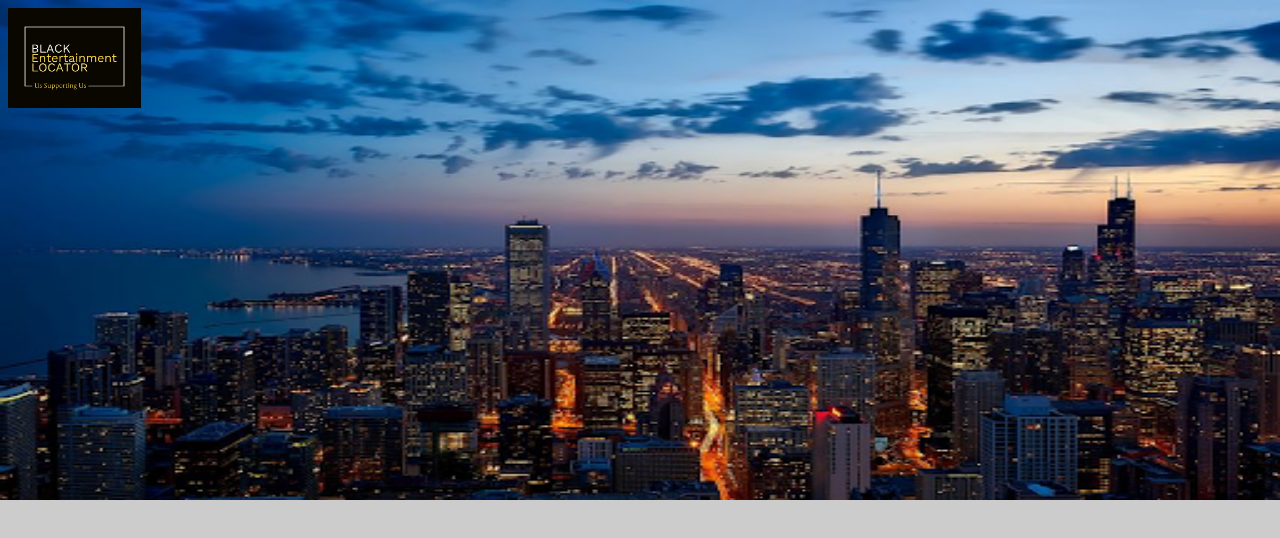
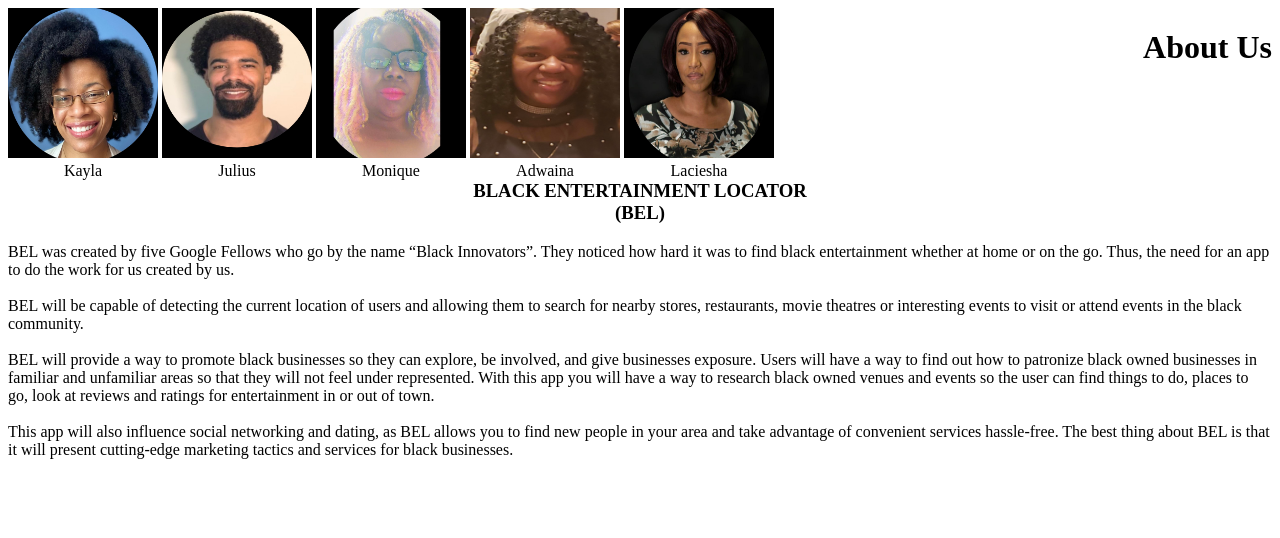
Before and after one commit to blackinnovators/Capstone-Project, a plain HTML site: page index.html in a window 1280 px wide. Drawn offline with Linux system fonts and the light colour scheme.

Commit message:
new updates

```diff
--- a/index.html
+++ b/index.html
@@ -4,17 +4,63 @@
         <link rel="stylesheet" href="style.css">
 
         <title>
-
+            "About Us"
         </title>
     </head>
     <body>
-        <img id="logo1" src="BELlogo1.png">
-        <section>
-            <header>
+        <div id="top">
+            <div id="photos">
+                <figure>
+                    <img id="photo1" src="11.jpg">
+                    <figcaption>Kayla</figcaption>
+                </figure>
+                <figure>
+                    <img id="photo1" src="12.jpg">
+                    <figcaption>Julius</figcaption>
+                </figure>
+            <figure>
+                    <img id="photo1" src="13.jpg">
+                    <figcaption>Monique</figcaption>
+                </figure>
+
+             <figure>
+                    <img id="photo1" src="14.jpg">
+                    <figcaption>Adwaina</figcaption>
+                </figure>
+
+               <figure>
+                    <img id="photo1" src="15.jpg">
+                    <figcaption>Laciesha</figcaption>
+                </figure>
 
 
+            </div>
+            <h1>About Us</h1>
+        </div>
 
-            </header>
-        </section>
+        <div id="info">
+            <h3>BLACK ENTERTAINMENT LOCATOR
+                <br>
+                (BEL)
+                </h3>
+            <p>BEL was created by five Google Fellows who go by the name “Black Innovators”. They noticed how hard it was to find black entertainment whether at home or on the go.
+                Thus, the need for an app to do the work for us created by us.
+                <br>
+                <br>
+            BEL will be capable of detecting the current location of users and allowing them to search for nearby stores,
+            restaurants, movie theatres or interesting events to visit or attend events in the black community.
+                <br>
+                <br>
+            BEL will provide a way to promote black businesses so they can explore, be involved, and give businesses exposure.
+            Users will  have a way to find out how to patronize black owned businesses in familiar and unfamiliar areas so that they will not feel under represented.
+            With this app you will have a way to research black owned venues and events so the user can find things to do, places to go, look at reviews and ratings
+            for entertainment in or out of town.
+                <br>
+                <br>
+            This app will  also influence social networking and dating, as BEL allows you to find new people in your area and take
+            advantage of convenient services hassle-free. The best thing about BEL is that it will  present cutting-edge marketing tactics and services for  black businesses.
+
+            </p>
+        </div>
     </body>
 </html>
--- a/style.css
+++ b/style.css
@@ -1,9 +1,34 @@
-body {
-    background-image: url("chicagocitypic.png");
-    background-color: #cccccc;
-    background-repeat: no-repeat;
-    background-size: 100% 500px;
-   }
-#logo1 {
-    height: 100px;
+
+#photos img{
+    height: 150px;
+    width: 150px;
+
 }
+figure {
+    width: 150px;
+    margin: 0;
+}
+ #info {
+    clear: both;
+ }
+
+ #info h3 {
+    text-align: center;
+ }
+#photos figure {
+    display: inline-block;
+
+}
+figcaption {
+    text-align: center;
+}
+
+h1{
+   float: right;
+
+}
+
+#photos {
+    float: left;
+
+}
```
Also changed, not shown: 11.jpg (added), 12.jpg (added), 13.jpg (added), 14.jpg (added), 15.jpg (added).
